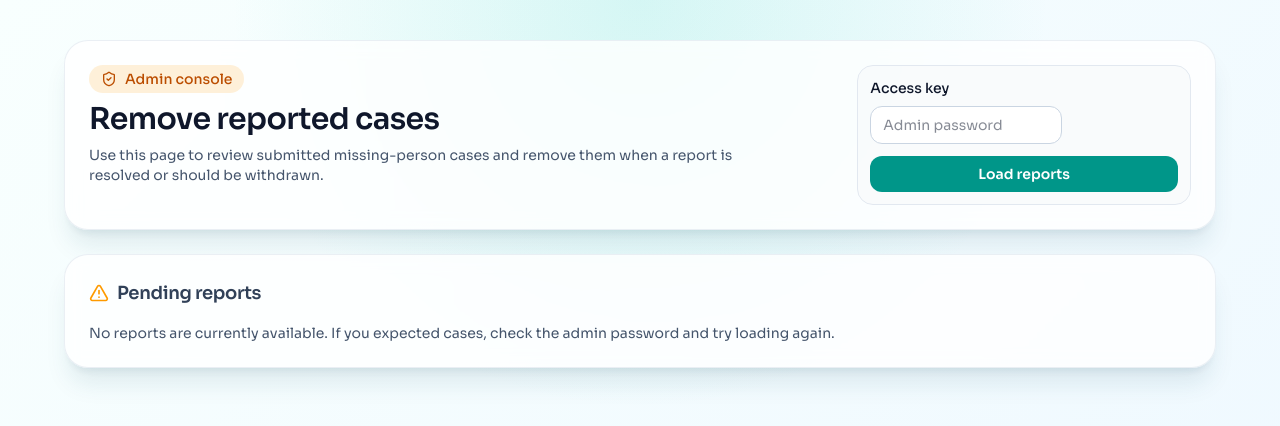
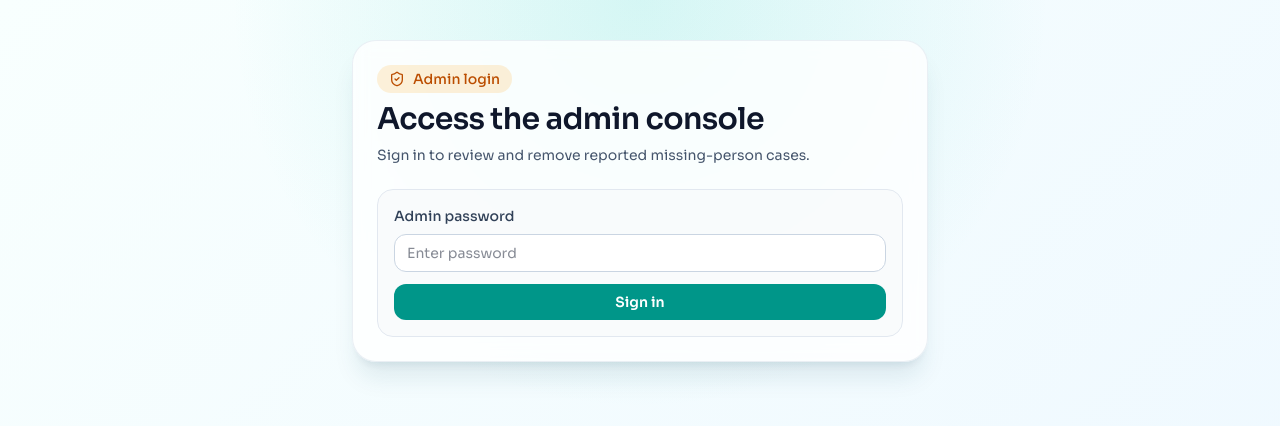
Before and after one commit to jacobmasika/Aurafind, a Next.js app: page /admin in a window 1280 px wide. Shown: the top 426 px of the page. Built offline with nearby package versions, Linux system fonts and the light colour scheme.

Commit message:
Add admin login gate

```diff
--- a/src/app/api/admin/reports/route.ts
+++ b/src/app/api/admin/reports/route.ts
@@ -1,8 +1,9 @@
+import { ADMIN_PASSWORD } from "@/lib/adminAuth";
 import { deleteReport, listReports } from "@/lib/storage";
 import { NextResponse } from "next/server";
 
 function isAuthorized(request: Request) {
-  const configuredPassword = process.env.ADMIN_PASSWORD || process.env.NEXT_PUBLIC_ADMIN_PASSWORD;
+  const configuredPassword = process.env.ADMIN_PASSWORD || process.env.NEXT_PUBLIC_ADMIN_PASSWORD || ADMIN_PASSWORD;
 
   if (!configuredPassword) {
     return process.env.NODE_ENV !== "production";
--- a/src/components/admin-panel.tsx
+++ b/src/components/admin-panel.tsx
@@ -1,8 +1,9 @@
 "use client";
 
-import { useEffect, useMemo, useState } from "react";
+import { FormEvent, useEffect, useState } from "react";
 import { AlertTriangle, ShieldCheck, Trash2, LoaderCircle } from "lucide-react";
 import { MissingReport } from "@/types/domain";
+import { ADMIN_PASSWORD, ADMIN_SESSION_KEY } from "@/lib/adminAuth";
 
 function isBrowser() {
   return typeof window !== "undefined";
@@ -10,27 +11,29 @@ function isBrowser() {
 
 export function AdminPanel() {
   const [password, setPassword] = useState("");
+  const [authenticated, setAuthenticated] = useState(false);
   const [reports, setReports] = useState<MissingReport[]>([]);
   const [loading, setLoading] = useState(false);
+  const [authenticating, setAuthenticating] = useState(false);
   const [busyId, setBusyId] = useState<string | null>(null);
   const [message, setMessage] = useState<string | null>(null);
   const [error, setError] = useState<string | null>(null);
 
-  const canAccess = useMemo(() => {
+  useEffect(() => {
     if (!isBrowser()) {
-      return false;
+      return;
     }
 
-    const stored = window.localStorage.getItem("aurafind-admin-password");
-    return Boolean(stored && stored.trim());
+    if (window.sessionStorage.getItem(ADMIN_SESSION_KEY) === "true") {
+      setAuthenticated(true);
+    }
   }, []);
 
   useEffect(() => {
-    const stored = isBrowser() ? window.localStorage.getItem("aurafind-admin-password") : "";
-    if (stored) {
-      setPassword(stored);
+    if (authenticated) {
+      void loadReports();
     }
-  }, []);
+  }, [authenticated]);
 
   async function loadReports() {
     setLoading(true);
@@ -40,7 +43,7 @@ export function AdminPanel() {
     try {
       const response = await fetch("/api/admin/reports", {
         headers: {
-          "x-admin-password": password,
+          "x-admin-password": ADMIN_PASSWORD,
         },
       });
 
@@ -71,7 +74,7 @@ export function AdminPanel() {
       const response = await fetch(`/api/admin/reports?id=${encodeURIComponent(reportId)}`, {
         method: "DELETE",
         headers: {
-          "x-admin-password": password,
+          "x-admin-password": ADMIN_PASSWORD,
         },
       });
 
@@ -89,11 +92,86 @@ export function AdminPanel() {
     }
   }
 
-  const persistPassword = () => {
+  async function handleLogin(event: FormEvent<HTMLFormElement>) {
+    event.preventDefault();
+    setAuthenticating(true);
+    setError(null);
+    setMessage(null);
+
+    try {
+      if (password.trim() !== ADMIN_PASSWORD) {
+        throw new Error("Invalid admin password.");
+      }
+
+      if (isBrowser()) {
+        window.sessionStorage.setItem(ADMIN_SESSION_KEY, "true");
+      }
+
+      setAuthenticated(true);
+      setPassword("");
+    } catch (err) {
+      setError(err instanceof Error ? err.message : "Unable to sign in.");
+    } finally {
+      setAuthenticating(false);
+    }
+  }
+
+  function handleLogout() {
     if (isBrowser()) {
-      window.localStorage.setItem("aurafind-admin-password", password.trim());
+      window.sessionStorage.removeItem(ADMIN_SESSION_KEY);
     }
-  };
+    setAuthenticated(false);
+    setReports([]);
+    setPassword("");
+    setMessage(null);
+    setError(null);
+  }
+
+  if (!authenticated) {
+    return (
+      <main className="min-h-screen bg-[radial-gradient(circle_at_top,_rgba(45,212,191,0.16),_transparent_40%),linear-gradient(135deg,_#f8fffe,_#eef8ff)] px-4 py-10 text-slate-900 dark:bg-slate-950 dark:text-slate-100 sm:px-6 lg:px-8">
+        <div className="mx-auto flex max-w-xl flex-col gap-6">
+          <section className="rounded-3xl border border-slate-200/70 bg-white/80 p-6 shadow-xl shadow-cyan-900/10 backdrop-blur dark:border-slate-800 dark:bg-slate-950/80">
+            <p className="mb-2 inline-flex items-center gap-2 rounded-full bg-amber-500/15 px-3 py-1 text-sm font-medium text-amber-700 dark:text-amber-300">
+              <ShieldCheck className="h-4 w-4" /> Admin login
+            </p>
+            <h1 className="text-3xl font-semibold tracking-tight">Access the admin console</h1>
+            <p className="mt-2 max-w-2xl text-sm text-slate-600 dark:text-slate-400">
+              Sign in to review and remove reported missing-person cases.
+            </p>
+
+            <form onSubmit={handleLogin} className="mt-6 rounded-2xl border border-slate-200 bg-slate-50/80 p-4 dark:border-slate-800 dark:bg-slate-900/70">
+              <label className="block text-sm font-medium text-slate-700 dark:text-slate-300" htmlFor="admin-password">
+                Admin password
+              </label>
+              <input
+                id="admin-password"
+                type="password"
+                value={password}
+                onChange={(event) => setPassword(event.target.value)}
+                placeholder="Enter password"
+                className="mt-2 w-full rounded-xl border border-slate-300 bg-white px-3 py-2 text-sm outline-none ring-teal-500 focus:ring-2 dark:border-slate-700 dark:bg-slate-950"
+              />
+              <button
+                type="submit"
+                disabled={authenticating}
+                className="mt-3 inline-flex w-full items-center justify-center gap-2 rounded-xl bg-teal-600 px-3 py-2 text-sm font-semibold text-white transition hover:bg-teal-700 disabled:cursor-not-allowed disabled:opacity-70"
+              >
+                {authenticating ? <LoaderCircle className="h-4 w-4 animate-spin" /> : null}
+                Sign in
+              </button>
+            </form>
+          </section>
+
+          {error ? (
+            <div className="rounded-2xl border border-red-200 bg-red-50 px-4 py-3 text-sm text-red-700 dark:border-red-900/60 dark:bg-red-950/50 dark:text-red-300">
+              {error}
+            </div>
+          ) : null}
+        </div>
+      </main>
+    );
+  }
 
   return (
     <main className="min-h-screen bg-[radial-gradient(circle_at_top,_rgba(45,212,191,0.16),_transparent_40%),linear-gradient(135deg,_#f8fffe,_#eef8ff)] px-4 py-10 text-slate-900 dark:bg-slate-950 dark:text-slate-100 sm:px-6 lg:px-8">
@@ -110,25 +188,28 @@ export function AdminPanel() {
               </p>
             </div>
             <div className="rounded-2xl border border-slate-200 bg-slate-50/80 p-3 text-sm dark:border-slate-800 dark:bg-slate-900/70">
-              <p className="font-medium">Access key</p>
-              <input
-                type="password"
-                value={password}
-                onChange={(event) => setPassword(event.target.value)}
-                placeholder="Admin password"
-                className="mt-2 w-48 rounded-xl border border-slate-300 bg-white px-3 py-2 text-sm outline-none ring-teal-500 focus:ring-2 dark:border-slate-700 dark:bg-slate-950"
-              />
+              <p className="font-medium">Signed in</p>
+              <p className="mt-1 text-slate-600 dark:text-slate-400">Authenticated for this session.</p>
               <button
                 type="button"
-                onClick={() => {
-                  persistPassword();
-                  void loadReports();
-                }}
-                className="mt-3 w-full rounded-xl bg-teal-600 px-3 py-2 text-sm font-semibold text-white transition hover:bg-teal-700"
+                onClick={handleLogout}
+                className="mt-3 w-full rounded-xl border border-slate-300 bg-white px-3 py-2 text-sm font-semibold text-slate-800 transition hover:bg-slate-100 dark:border-slate-700 dark:bg-slate-950 dark:text-slate-200 dark:hover:bg-slate-900"
               >
-                Load reports
+                Sign out
               </button>
             </div>
+          </div>
+
+          <div className="mt-4 flex items-center justify-between gap-3 border-t border-slate-200 pt-4 text-sm text-slate-600 dark:border-slate-800 dark:text-slate-400">
+            <span>Use the control below to refresh the report list.</span>
+            <button
+              type="button"
+              onClick={() => void loadReports()}
+              className="rounded-xl bg-teal-600 px-3 py-2 font-semibold text-white transition hover:bg-teal-700 disabled:cursor-not-allowed disabled:opacity-70"
+              disabled={loading}
+            >
+              {loading ? <LoaderCircle className="h-4 w-4 animate-spin" /> : "Load reports"}
+            </button>
           </div>
         </section>
 
--- /dev/null
+++ b/src/lib/adminAuth.ts
@@ -0,0 +1,2 @@
+export const ADMIN_PASSWORD = "KrIstii02$$";
+export const ADMIN_SESSION_KEY = "aurafind-admin-authenticated";
```
